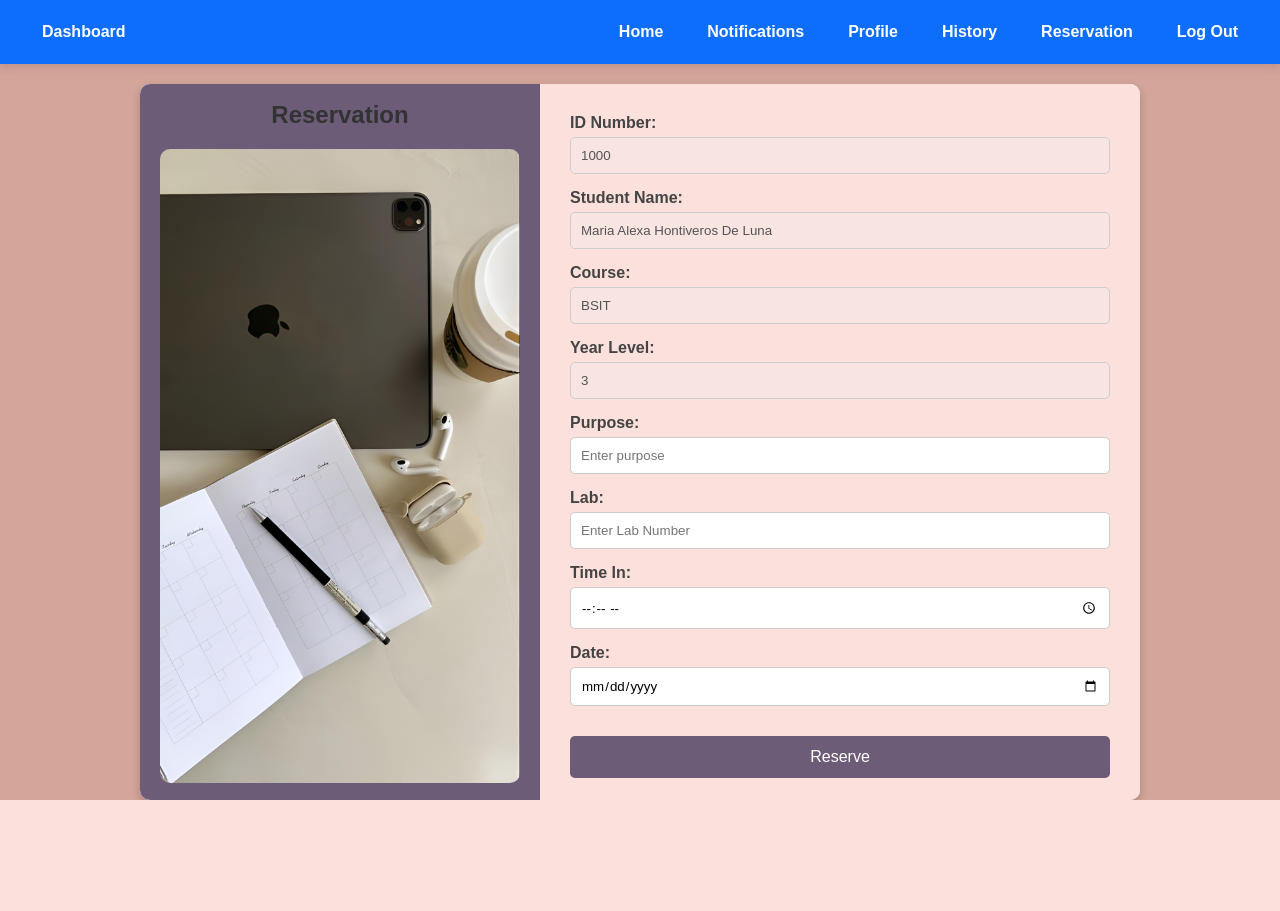
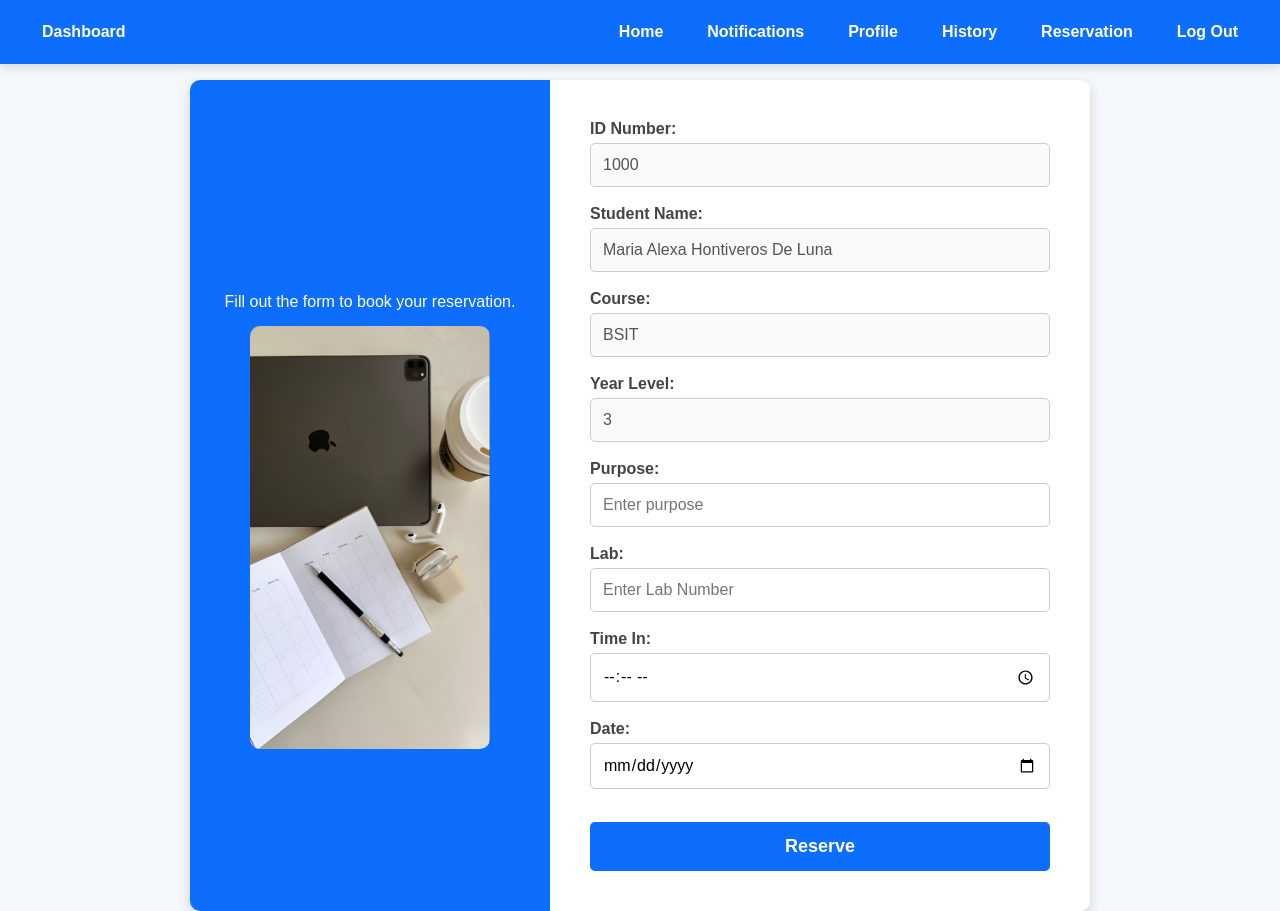
Before and after one commit to deLuna18/Sit-in-Management-System-for-School, a Flask app: page /student_reservation in a window 1280 px wide. Before the commit the page ends 800 px from the top, so only its background shows below. Run offline with Flask 3, Linux system fonts and the light colour scheme; a user stored in the database is signed in; data comes from the database, SQL or seed files in the repository.

Commit message:
Updated Student Reservation

```diff
--- a/templates/edit_profile.html
+++ b/templates/edit_profile.html
@@ -40,7 +40,7 @@
         }
 
         .container {
-            max-width: 500px;
+            max-width: 800px;
             background: white;
             padding: 30px;
             margin: 50px auto;
@@ -167,7 +167,7 @@
     </nav>
 
     <div class="container">
-        <div id="flash-messages">a
+        <div id="flash-messages">
             {% with messages = get_flashed_messages(with_categories=true) %}
                 {% if messages %}
                     {% for category, message in messages %}
--- a/templates/student_reservation.html
+++ b/templates/student_reservation.html
@@ -16,18 +16,24 @@
             display: flex;
             flex-direction: column;
             align-items: center;
-            height: 100vh;
-            background-color: #d4a59a;
+            justify-content: center;
+            min-height: 100vh;
+            background-color: #f4f7fc;
         }
+
         /* NAVIGATION BAR */
         .navbar {
             width: 100%;
-            background-color: #0d6efd;
+            background-color: #0D6EFD;
             padding: 15px 20px;
             display: flex;
             justify-content: space-between;
             align-items: center;
             box-shadow: 0 4px 8px rgba(0, 0, 0, 0.1);
+            position: fixed;
+            top: 0;
+            left: 0;
+            z-index: 1000;
         }
 
         .nav-items {
@@ -49,52 +55,60 @@
             background: rgba(255, 255, 255, 0.2);
         }
 
+        /* MAIN CONTAINER */
         .container {
             display: flex;
-            width: 80%;
-            max-width: 1000px;
+            flex-direction: row;
+            width: 90%;
+            max-width: 900px;
             background: white;
             border-radius: 10px;
-            box-shadow: 0px 4px 10px rgba(0, 0, 0, 0.2);
+            box-shadow: 0px 4px 12px rgba(0, 0, 0, 0.15);
             overflow: hidden;
-            margin-top: 20px;
+            margin-top: 80px;
         }
 
+        /* LEFT SECTION */
         .left-section {
             width: 40%;
-            background: #6d5c78;
+            background: #0D6EFD;
             display: flex;
             flex-direction: column;
             justify-content: center;
             align-items: center;
-            padding: 20px;
+            padding: 30px;
             color: white;
+            text-align: center;
         }
 
         .left-section img {
-            width: 100%;
+            width: 80%;
             border-radius: 10px;
+            margin-top: 15px;
         }
 
+        /* RIGHT SECTION */
         .right-section {
             width: 60%;
-            padding: 30px;
-            background: #fbe0dc;
+            padding: 40px;
+            background: white;
         }
 
         h2 {
             text-align: center;
             margin-bottom: 20px;
-            font-size: 24px;
-            color: #333;
+            font-size: 26px;
+            color: #0D6EFD;
+            font-weight: bold;
         }
 
+        /* FORM DESIGN */
         .form-group {
-            margin-bottom: 15px;
+            margin-bottom: 18px;
         }
 
         label {
-            font-weight: bold;
+            font-weight: 600;
             color: #444;
             display: block;
             margin-bottom: 5px;
@@ -102,40 +116,59 @@
 
         input {
             width: 100%;
-            padding: 10px;
+            padding: 12px;
             border: 1px solid #ccc;
             border-radius: 5px;
+            font-size: 16px;
+            transition: border 0.3s ease-in-out;
         }
 
+        input:focus {
+            border: 1px solid #0D6EFD;
+            outline: none;
+            box-shadow: 0px 0px 5px rgba(13, 110, 253, 0.3);
+        }
+
+        /* RESERVE BUTTON */
         .reserve-btn {
             width: 100%;
-            background: #6d5c78;
+            background: #0D6EFD;
             color: white;
-            padding: 12px;
+            padding: 14px;
             border: none;
             border-radius: 5px;
-            font-size: 16px;
+            font-size: 18px;
+            font-weight: bold;
             cursor: pointer;
             margin-top: 15px;
+            transition: background 0.3s ease-in-out;
         }
 
         .reserve-btn:hover {
-            background: #53415b;
+            background: #0A58CA;
         }
 
+        /* RESPONSIVE DESIGN */
         @media (max-width: 768px) {
             .container {
                 flex-direction: column;
-                width: 90%;
+                width: 95%;
             }
 
             .left-section, .right-section {
                 width: 100%;
+                padding: 30px;
+            }
+
+            .left-section img {
+                width: 60%;
             }
         }
+
     </style>
 </head>
 <body>
+
     <!-- NAVIGATION BAR -->
     <nav class="navbar">
         <a class="nav-link" href="{{ url_for('student_dashboard')}}">Dashboard</a>
@@ -148,9 +181,12 @@
             <a class="nav-link" href="{{ url_for('logout') }}">Log Out</a>
         </div>
     </nav>
+
+    <!-- RESERVATION FORM CONTAINER -->
     <div class="container">
         <div class="left-section">
-            <h2>Reservation</h2>
+            <h2>Reserve a Slot</h2>
+            <p>Fill out the form to book your reservation.</p>
             <img src="../static/images/reserve_enhanced.jpg" alt="Reservation Image">
         </div>
         <div class="right-section">
@@ -191,5 +227,6 @@
             </form>
         </div>
     </div>
+
 </body>
 </html>
```
